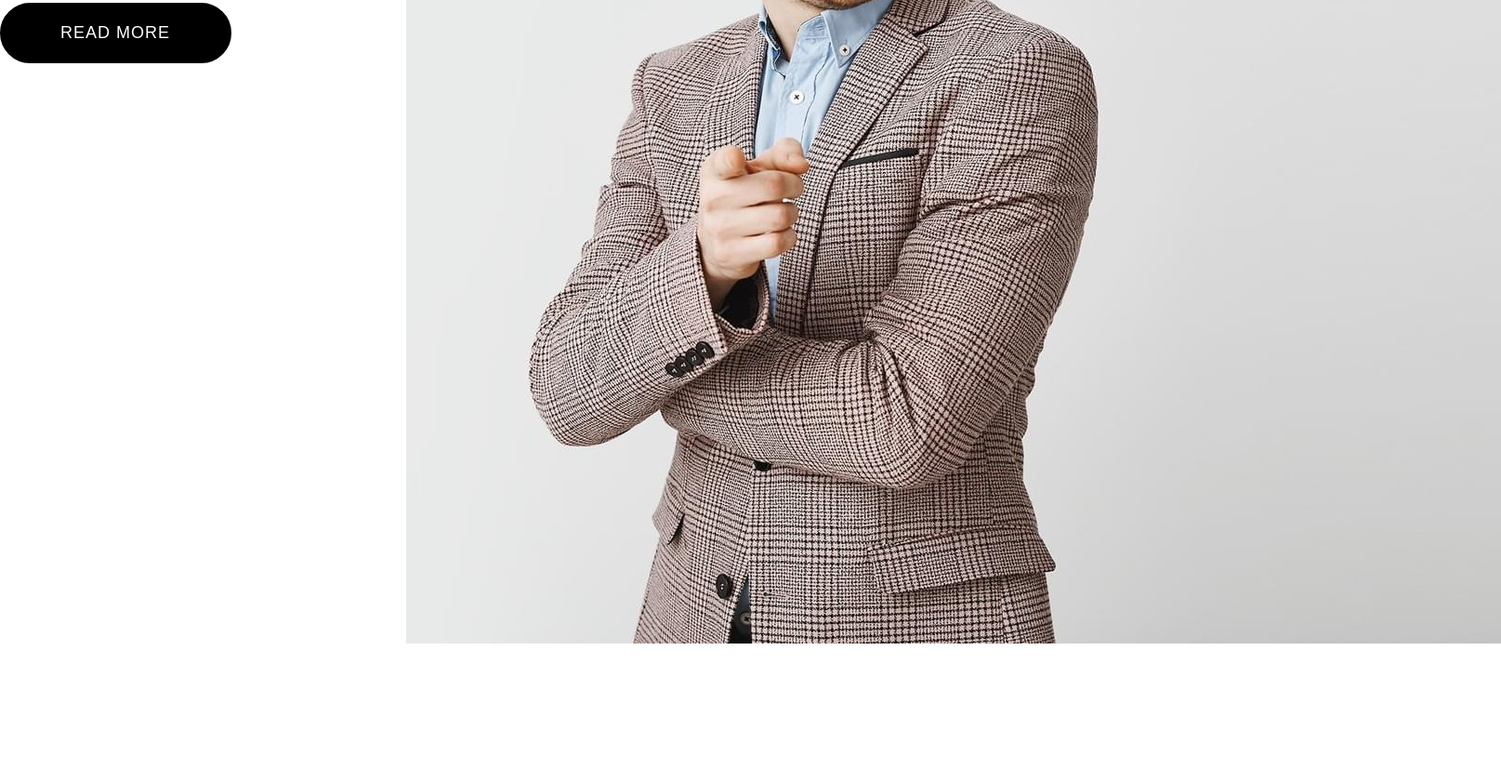
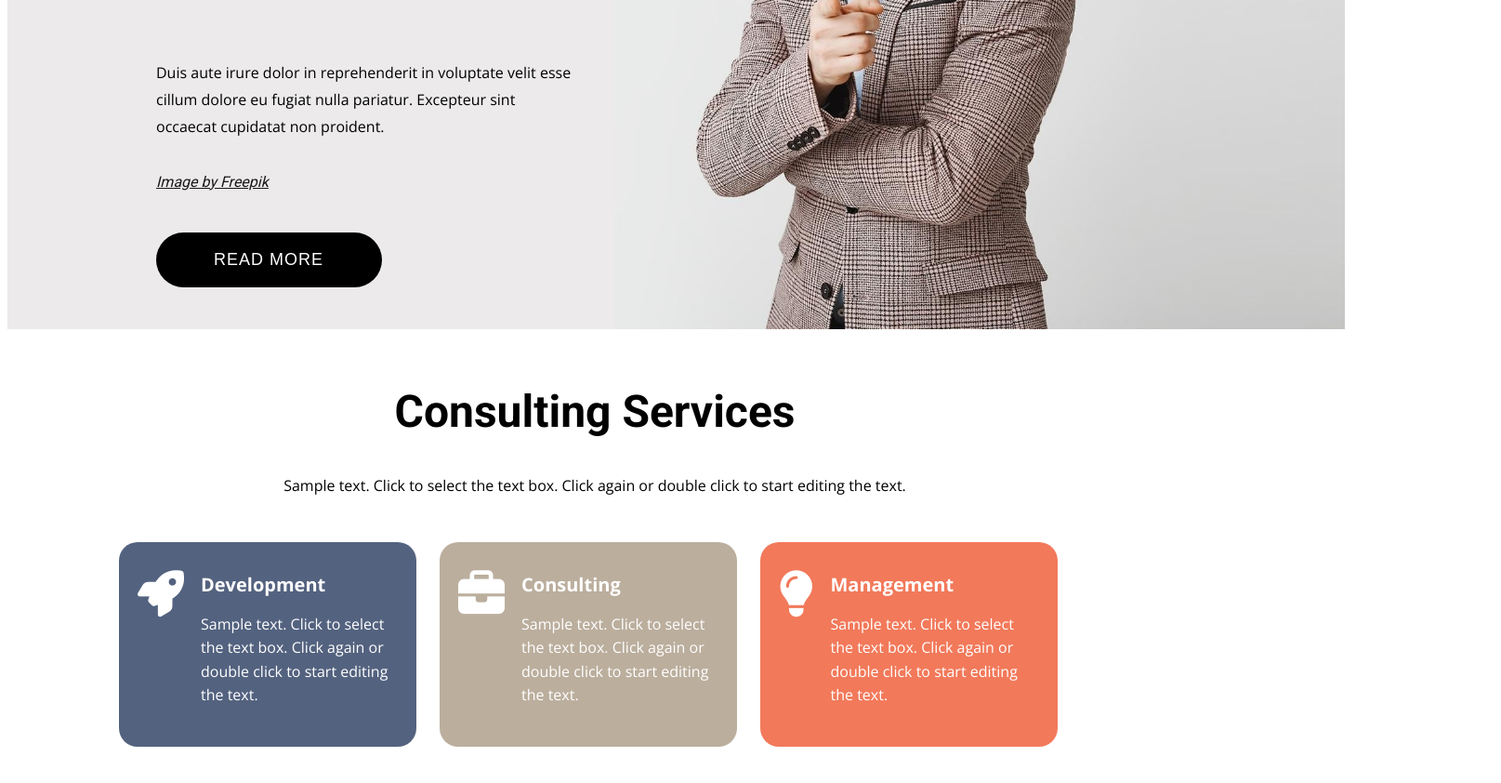
Before and after one commit to VictorDevLab/global_consultancy, a plain HTML site: page index.html in a window 1280 px wide. Shown: the part 452-1294 px from the top of the page at 93% size, 1615 px wide, since content can reach past the window. Before the commit the page ends 1148 px from the top, so only its background shows below. Drawn offline with nearby package versions, Linux system fonts and the light colour scheme.

Commit message:
Add cards for the services section

```diff
--- a/index.html
+++ b/index.html
@@ -42,6 +42,7 @@
             cillum dolore eu fugiat nulla pariatur. Excepteur sint occaecat
             cupidatat non proident.
           </p>
+          <a href="/">Image by Freepik</a>
           <button>read more</button>
         </div>
         <div class="hero__right">
@@ -49,5 +50,51 @@
         </div>
       </div>
     </section>
+    <!--------------- services section ----------------->
+    <section class="services__container">
+      <div class="services">
+        <div class="left__services">
+          <h2>Consulting Services</h2>
+          <p>
+            Sample text. Click to select the text box. Click again or double
+            click to start editing the text.
+          </p>
+        </div>
+        <div class="right__services">
+          <div class="cards">
+            <div class="card1">
+              <i class="fa-solid fa-rocket"></i>
+              <div>
+                <h5>Development</h5>
+                <p>
+                  Sample text. Click to select the text box. Click again or
+                  double click to start editing the text.
+                </p>
+              </div>
+            </div>
+            <div class="card2">
+              <i class="fa-solid fa-briefcase"></i>
+              <div>
+                <h5>Consulting</h5>
+                <p>
+                  Sample text. Click to select the text box. Click again or
+                  double click to start editing the text.
+                </p>
+              </div>
+            </div>
+            <div class="card3">
+              <i class="fa-solid fa-lightbulb"></i>
+              <div>
+                <h5>Management</h5>
+                <p>
+                  Sample text. Click to select the text box. Click again or
+                  double click to start editing the text.
+                </p>
+              </div>
+            </div>
+          </div>
+        </div>
+      </div>
+    </section>
   </body>
 </html>
--- a/scss/components/_buttons.scss
+++ b/scss/components/_buttons.scss
@@ -1,15 +1,21 @@
-@use '../abstracts/variables' as var;
+@use '../abstracts/variables'as var;
 
-button  {
+button {
     letter-spacing: 1px;
     font-size: 1.125rem;
-        border: #000000 solid;
     color: var.$secondary-color;
     align-self: center;
     text-transform: uppercase;
     background-color: #000000;
     font-weight: 400;
+    border: none;
     margin: 45px auto 0 0;
     border-radius: 50px;
     padding: 19px 63px 19px 62px;
+    transition: background-color 0.1s;
+    cursor: pointer;
+
+    &:hover {
+        background-color: var.$primary-color;
     }
+}
--- /dev/null
+++ b/scss/components/_card.scss
@@ -0,0 +1,29 @@
+@use '../abstracts/variables' as var;
+%card {
+    display: flex;
+    padding: 30px 20px;
+    border-radius: 20px;
+    font-size: 1rem;
+    line-height: 1.6;
+    width: 280px;
+    font-family: var.$secondary-font;
+    height: 160px;
+    display: flex;
+
+    i {
+        font-size: 50px;
+        color: var.$secondary-color;
+    }
+    div {
+        padding-left: 18px;
+        h5 {
+            font-size: 20px;
+            margin-top: 0;
+        }
+        p {
+            margin-top: -20px;
+        }
+
+
+    }
+}
--- a/scss/components/_index.scss
+++ b/scss/components/_index.scss
@@ -1 +1,2 @@
 @forward 'buttons';
+@forward 'card';
--- a/scss/layout/_hero.scss
+++ b/scss/layout/_hero.scss
@@ -1,26 +1,58 @@
-@use '../abstracts/variables' as var;
+@use '../abstracts/variables'as var;
 @use '../abstracts/mixins';
-@use '../abstracts/functions' as func;
+@use '../abstracts/functions'as func;
 @use '../components/buttons';
 
+
 .hero {
+    background-color: #eceaea;
+
     .hero__section {
         @include mixins.flexContainer();
+        max-width: var.$max_width;
+        margin: 0 auto;
+        min-height: 691px;
+        .hero__left {
+            padding: 30px 40px;
             .circle {
                 height: 70px;
                 width: 70px;
                 background-color: var.$primary-color;
                 border-radius: 50%;
+                margin-top: 26px;
             }
+
             h1 {
                 font-family: var.$primary-font;
                 font-size: 5.625rem;
                 font-weight: func.weight(bold);
+                margin-top: 23px;
             }
+
             p {
                 font-family: var.$secondary-font;
                 font-size: var.$font-size;
                 font-weight: func.weight(regular);
+                margin-top: 23px;
+                line-height: 29px;
+            }
+            a {
+                margin-top: 35px;
+                display: block;
+                color: var.$text-color;
+                font-weight: func.weight(regular);
+                font-family: var.$primary-font;
+                font-style: italic;
+            }
+            button {
+                margin-top: 45px;
+            }
+        }
+        .hero__right {
+            img {
+                width: 160%;
+                height: 100%;
+            }
         }
     }
 
--- a/scss/layout/_nav.scss
+++ b/scss/layout/_nav.scss
@@ -3,12 +3,12 @@
 @use '../abstracts/functions' as func;
 
 nav {
-    background-color: var.$tertiary-color;
+    background-color: var.$secondary-color;
 .navbar {
         @include mixins.flexCenter();
         max-width: var.$max_width;
         margin: 0 auto;
-        padding: 10px;
+        padding: 15px;
         .links {
             a:first-child {
                 color: var.$primary-color;
--- a/scss/layout/_services.scss
+++ b/scss/layout/_services.scss
@@ -0,0 +1,45 @@
+@use '../components/card';
+@use '../abstracts/variables'as var;
+
+.services__container {
+    .services {
+        max-width: var.$max_width;
+        margin: 0 auto;
+        .left__services {
+            text-align: center;
+
+            h2 {
+                margin-top: 60px;
+                font-family: var.$primary-font;
+                font-size: 48px;
+            }
+
+            p {
+                font-family: var.$secondary-font;
+            }
+        }
+
+        .right__services {
+            .cards {
+                display: flex;
+                color: var.$secondary-color;
+                gap: 25px;
+                flex-wrap: wrap;
+                margin: 50px auto;
+                .card1 {
+                    @extend %card;
+                    background-color: #53627f;
+                }
+                .card2 {
+                    @extend %card;
+                    background-color: #bbae9d;
+                }
+                .card3 {
+                    @extend %card;
+                    background-color: #f2795a;
+                }
+            }
+        }
+    }
+
+}
--- a/scss/main.scss
+++ b/scss/main.scss
@@ -1,5 +1,3 @@
-@use 'base';
-@use 'abstracts' as *;
 @use 'layout' as *;
 
 //functions should be used to compute and return values
```
Also changed, not shown: dist/main.css, 1 other file. Lines whose indentation alone changed are shown as unchanged.
